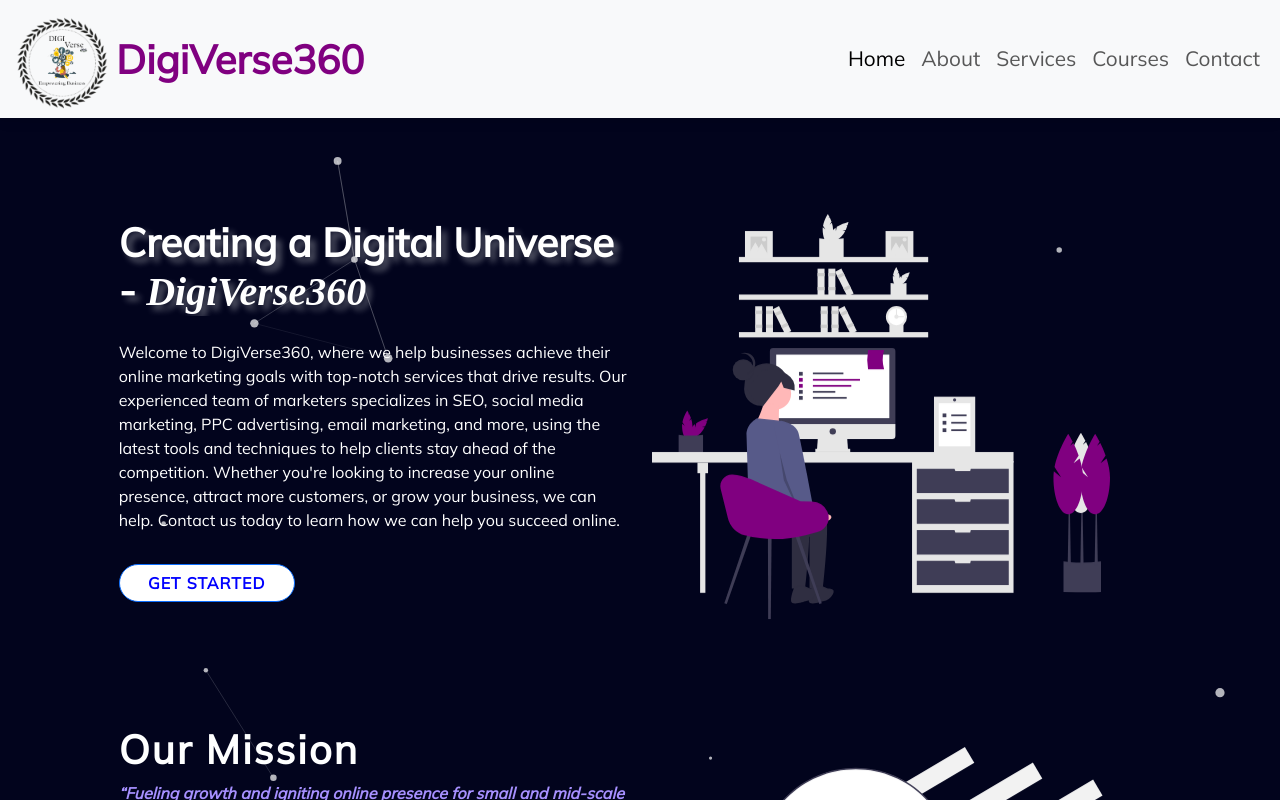
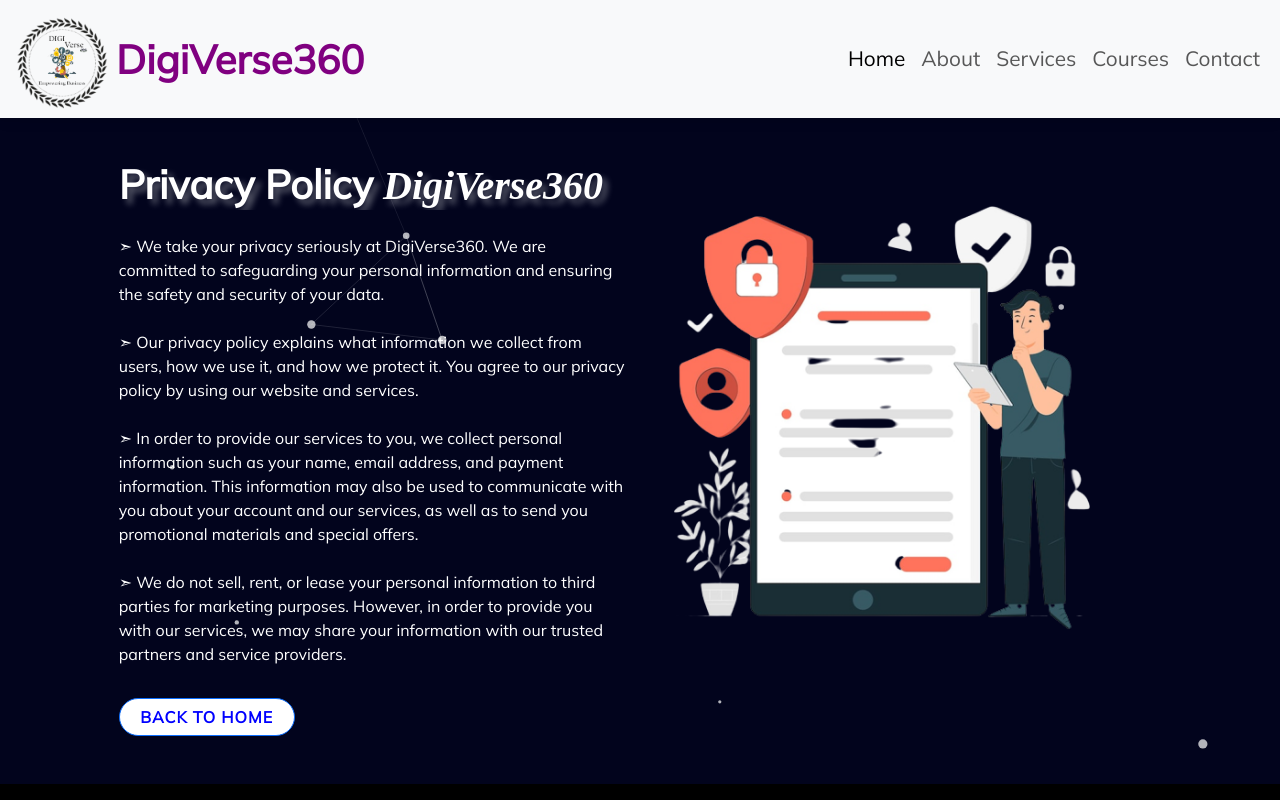
Before and after one commit to rajkishorepatra/digiverse, a React (Create React App) app: page /privacypolicy in a window 1280 px wide. Before the commit this address led to /. Shown: the top 800 px of the page. Built offline with nearby package versions, Linux system fonts and the light colour scheme; a web font is replaced by a local one.

Commit message:
ADD privacy policy

```diff
--- a/src/components/AnimatedRoutes.jsx
+++ b/src/components/AnimatedRoutes.jsx
@@ -12,6 +12,7 @@ import Paymentsuccess from './Paymentsuccess';
 import Paymentfailed from './Paymentfailed';
 import Paymentcancelled from './Paymentcancelled';
 import Buynow from './Buynow';
+import Privacypolicy from './Privacypolicy';
 
 
 const AnimatedRoutes = () => {
@@ -32,6 +33,7 @@ const AnimatedRoutes = () => {
           <Route exact path="/paymentfailed" component={Paymentfailed} />
           <Route exact path="/paymentcancelled" component={Paymentcancelled} />
           <Route exact path="/payments" component={Buynow} />
+          <Route exact path="/privacypolicy" component={Privacypolicy} />
 
           <Redirect to="/" />
         </Switch>
--- a/src/components/Footer.jsx
+++ b/src/components/Footer.jsx
@@ -113,6 +113,7 @@ export default function App() {
         &copy; 2023 Copyright:
 
           Digiverse360 | <NavLink className=' footer-link text-reset mx-2' to='/refundpolicy'> Refund Policy
+        </NavLink> | <NavLink className=' footer-link text-reset mx-2' to='/privacypolicy'> Privacy Policy
         </NavLink>
       </div>
     </MDBFooter>
--- /dev/null
+++ b/src/components/Privacypolicy.jsx
@@ -0,0 +1,58 @@
+import React from 'react'
+import {NavLink} from 'react-router-dom';
+import privacy from '../images/privacy.png';
+
+const Privacypolicy = () => {
+  return (
+   <>
+    <section id="refundheader" className="d-flex aligm-items-center ">
+        <div className="container-fluid my-5">
+          <div className="row">
+            <div className="col-10 mx-auto">
+              <div className="row">
+                <div className="col-md-6 pt-5 pt-lg-0 order-2 order-lg-1 d-flex justify-content-center flex-column">
+                  <h1 className="refundheader">
+                    Privacy Policy
+                    <strong className="brand-name"> DigiVerse360</strong>
+                  </h1>
+                  <p className="subheader my-3">
+                    ➣ We take your privacy seriously at DigiVerse360. We are committed to safeguarding
+                    your personal information and ensuring the safety and security of your data.
+
+                     <br /> <br /> ➣ Our privacy policy explains what information we collect from users,
+                        how we use it, and how we protect it. You agree to our privacy policy
+                        by using our website and services.
+
+                        <br /> <br /> ➣ In order to provide our services to you, we collect personal information
+                        such as your name, email address, and payment information. This information
+                        may also be used to communicate with you about your account and our services,
+                         as well as to send you promotional materials and special offers.
+
+
+                          <br /> <br /> ➣
+                             We do not sell, rent, or lease your personal information to third parties
+                            for marketing purposes. However, in order to provide you with our services,
+                            we may share your information with our trusted partners and service providers.
+                  </p>
+                  <div className="mt-3"></div>
+                  <NavLink to="/home" className="btn btn-outline-primary">
+                    <strong> Back to home </strong>
+                  </NavLink>
+                </div>
+                <div className="col-lg-6 order-1 order-lg-2 header-image">
+                  <img
+                    src={privacy}
+                    className="image-fluid animated"
+                    alt="homeimg"
+                  />
+                </div>
+              </div>
+            </div>
+          </div>
+        </div>
+      </section>
+   </>
+  )
+}
+
+export default Privacypolicy;
```
Also changed, not shown: src/images/privacy.png (added).
